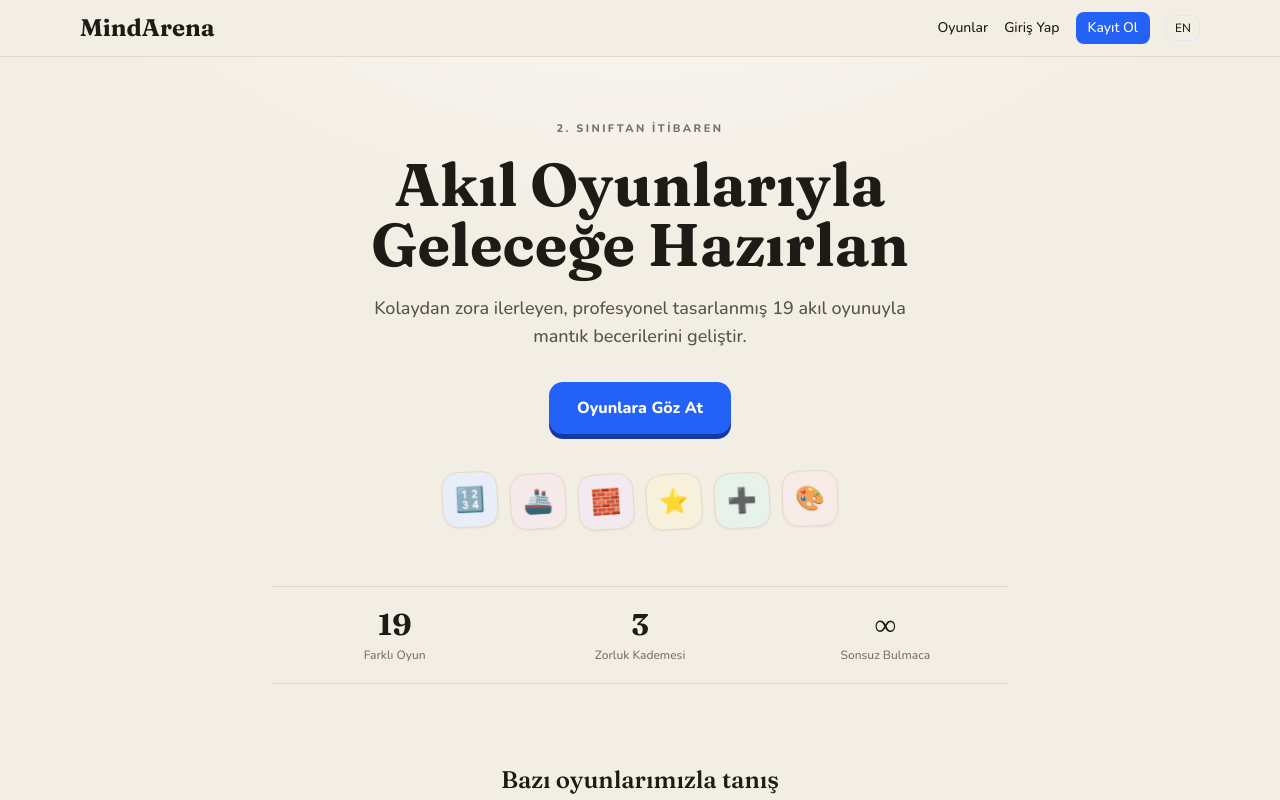
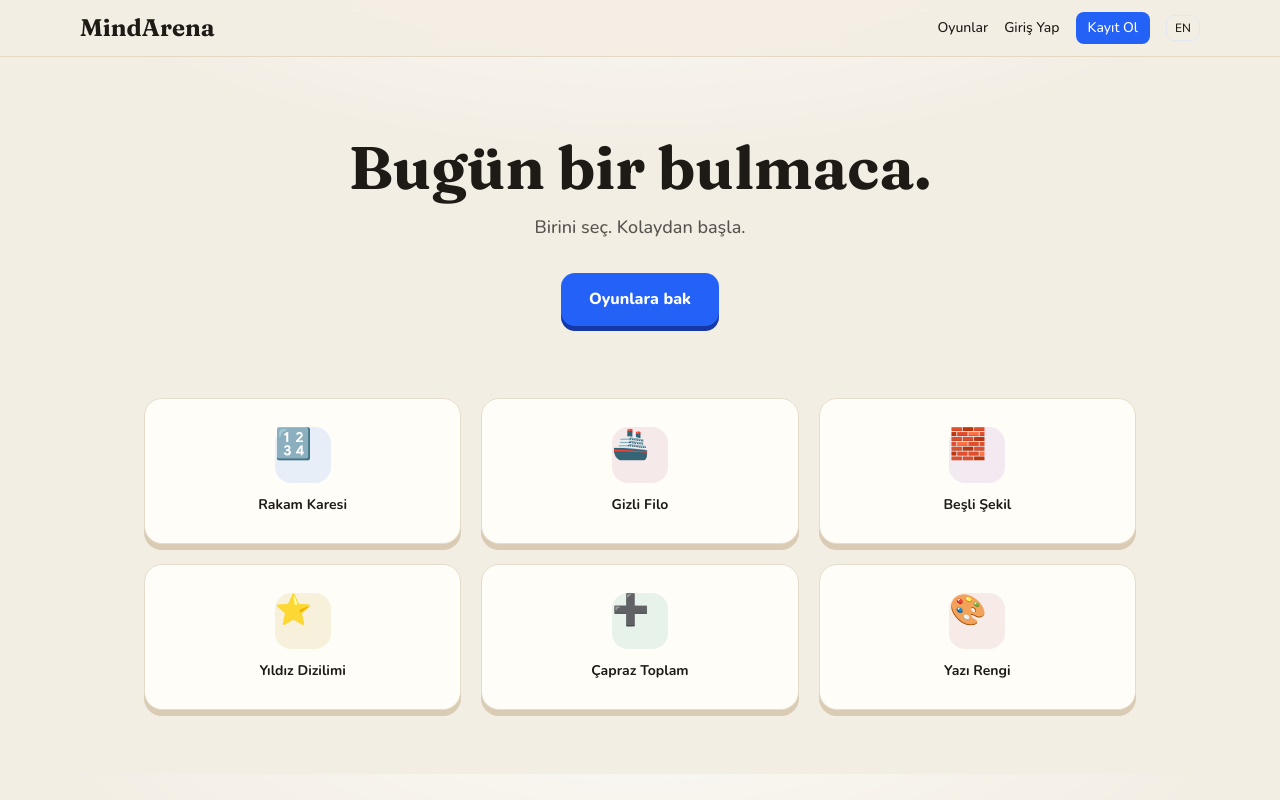
Before and after one commit to Duhterakturk/mindarena, a React (Vite) app in the folder frontend/: page / in a window 1280 px wide. Shown: the top 800 px of the page. Built offline with nearby package versions, Linux system fonts and the light colour scheme; no server answers.

Commit message:
Ana sayfayı broşür cümlesinden çıkarıp oyun masasıyla aynı sade hale getir.

```diff
--- a/frontend/src/i18n/locales/en.json
+++ b/frontend/src/i18n/locales/en.json
@@ -9,9 +9,9 @@
     "logout": "Log Out"
   },
   "home": {
-    "title": "Prepare for the Future with Brain Games",
-    "subtitle": "Build logic skills with 19 professionally designed brain games that scale from easy to hard.",
-    "cta": "Browse Games"
+    "title": "A puzzle for today.",
+    "subtitle": "Pick one. Start easy.",
+    "cta": "See the games"
   },
   "auth": {
     "email": "Email",
--- a/frontend/src/i18n/locales/tr.json
+++ b/frontend/src/i18n/locales/tr.json
@@ -9,9 +9,9 @@
     "logout": "Çıkış Yap"
   },
   "home": {
-    "title": "Akıl Oyunlarıyla Geleceğe Hazırlan",
-    "subtitle": "Kolaydan zora ilerleyen, profesyonel tasarlanmış 19 akıl oyunuyla mantık becerilerini geliştir.",
-    "cta": "Oyunlara Göz At"
+    "title": "Bugün bir bulmaca.",
+    "subtitle": "Birini seç. Kolaydan başla.",
+    "cta": "Oyunlara bak"
   },
   "auth": {
     "email": "E-posta",
--- a/frontend/src/pages/Home.jsx
+++ b/frontend/src/pages/Home.jsx
@@ -4,56 +4,22 @@ import { getGameVisual } from "../components/games/gameVisuals";
 
 const HIGHLIGHT_SLUGS = ["sudoku", "amiral-batti", "pentominolar", "yildiz-savaslari", "kakuro", "colours"];
 
-const STATS = [
-  { value: "19", label: "Farklı Oyun" },
-  { value: "3", label: "Zorluk Kademesi" },
-  { value: "∞", label: "Sonsuz Bulmaca" },
-];
-
 export default function Home() {
   const { t } = useTranslation();
 
   return (
     <div>
-      <section className="max-w-3xl mx-auto px-4 pt-16 pb-8 text-center">
-        <p className="text-[11px] font-extrabold tracking-[0.22em] uppercase text-stone-500 mb-4">
-          2. sınıftan itibaren
-        </p>
-        <h1 className="font-display text-4xl sm:text-6xl font-semibold text-ink leading-[1.05] mb-5 text-balance">
+      <section className="max-w-3xl mx-auto px-4 pt-20 pb-4 text-center">
+        <h1 className="font-display text-4xl sm:text-6xl font-semibold text-ink leading-[1.05] mb-4 text-balance">
           {t("home.title")}
         </h1>
-        <p className="text-lg text-stone-600 mb-8 max-w-xl mx-auto">{t("home.subtitle")}</p>
+        <p className="text-lg text-stone-600 mb-8">{t("home.subtitle")}</p>
         <Link to="/games" className="press-btn">
           {t("home.cta")}
         </Link>
-
-        <div className="mt-10 flex justify-center gap-3" aria-hidden="true">
-          {HIGHLIGHT_SLUGS.map((slug, index) => {
-            const visual = getGameVisual(slug);
-            return (
-              <span
-                key={slug}
-                className={`toy w-14 h-14 rounded-2xl flex items-center justify-center text-2xl shadow-sm border border-line ${visual.color}`}
-                style={{ animationDelay: `${index * 180}ms` }}
-              >
-                {visual.emoji}
-              </span>
-            );
-          })}
-        </div>
-
-        <dl className="mt-14 grid grid-cols-3 border-y border-line">
-          {STATS.map((item) => (
-            <div key={item.label} className="py-5">
-              <dt className="font-display text-3xl font-semibold text-ink">{item.value}</dt>
-              <dd className="text-xs text-stone-500 mt-1">{item.label}</dd>
-            </div>
-          ))}
-        </dl>
       </section>
 
-      <section className="max-w-5xl mx-auto px-4 py-12">
-        <h2 className="font-display text-center text-2xl text-ink mb-8">Bazı oyunlarımızla tanış</h2>
+      <section className="max-w-5xl mx-auto px-4 pt-14 pb-16">
         <div className="grid grid-cols-2 sm:grid-cols-3 gap-5">
           {HIGHLIGHT_SLUGS.map((slug, index) => {
             const visual = getGameVisual(slug);
```
